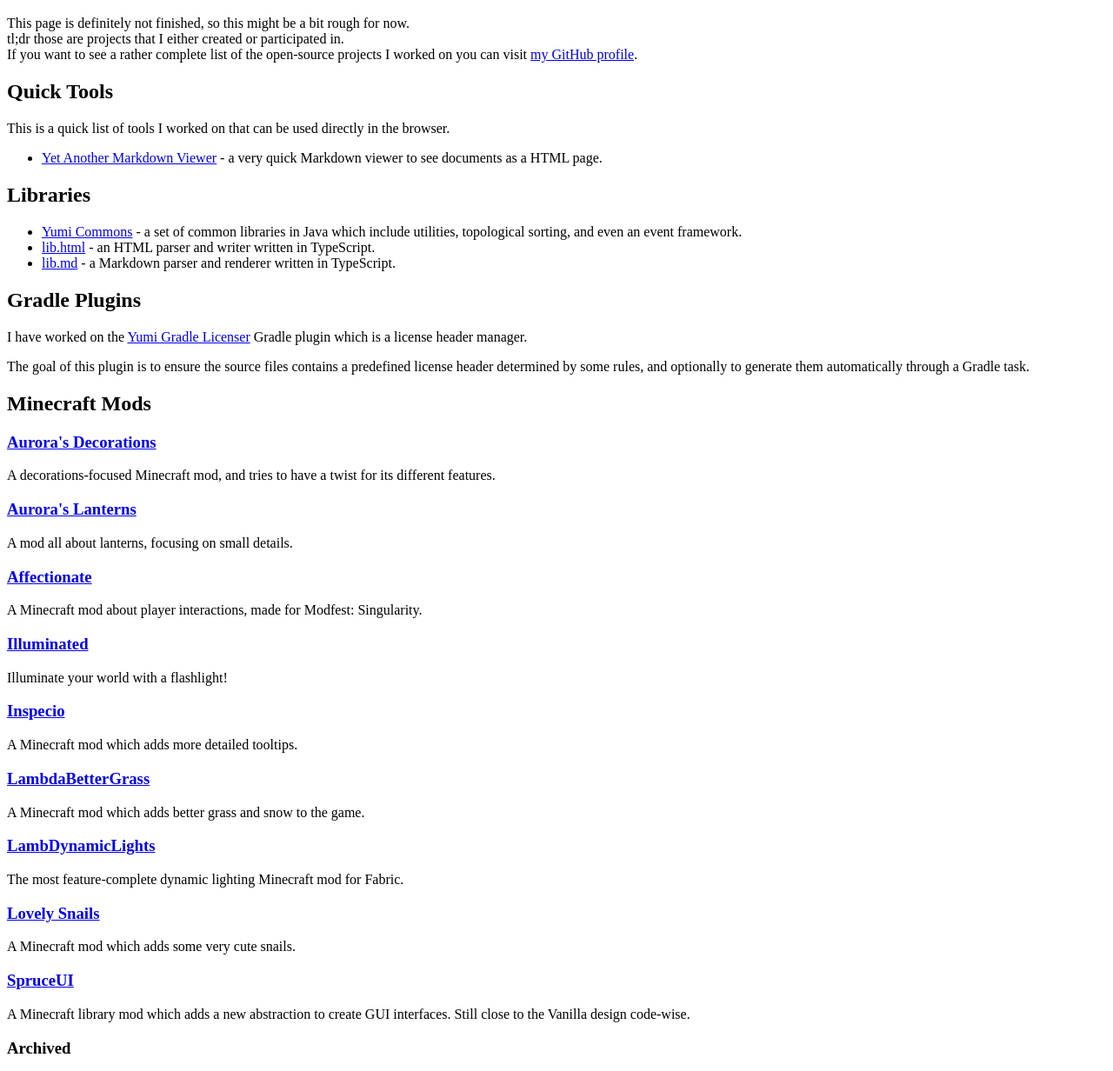
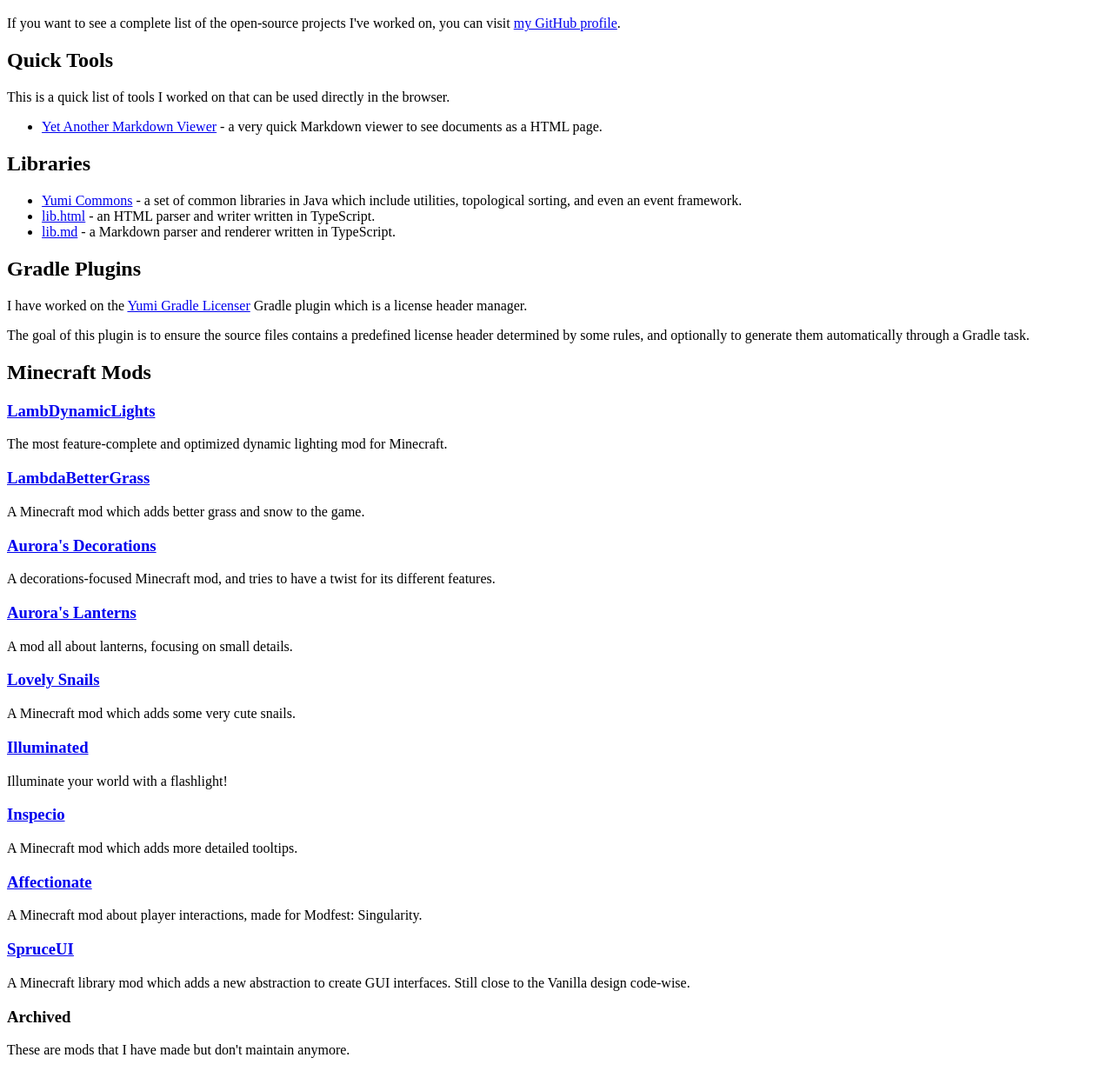
Before and after one commit to LambdAurora/lambdaurora.github.io, a plain HTML site: page src/views/projects/index.html in a window 1280 px wide. Shown: the part 48-1280 px from the top of the page at 87% size. Drawn offline with Linux system fonts and the light colour scheme.

Commit message:
Update some wording, and LDL's branch.

```diff
--- a/src/views/projects/index.html
+++ b/src/views/projects/index.html
@@ -11,11 +11,7 @@
 			<h1>Projects</h1>
 
 			<p>
-				This page is definitely not finished, so this might be a bit rough for now.
-				<br />
-				tl;dr those are projects that I either created or participated in.
-				<br />
-				If you want to see a rather complete list of the open-source projects I worked on
+				If you want to see a complete list of the open-source projects I've worked on,
 				you can visit <a href="https://github.com/LambdAurora?tab=repositories">my GitHub profile</a>.
 			</p>
 
@@ -54,6 +50,20 @@
 
 				<div class="ls_card_board">
 					<project_card
+									href="/projects/lambdynamiclights"
+									source="https://github.com/LambdAurora/LambDynamicLights"
+									thumbnail="https://github.com/LambdAurora/LambDynamicLights/raw/1.21.8/assets/fox_holding.png" thumbnail_darken="25">
+						<h3><a href="/projects/lambdynamiclights">LambDynamicLights</a></h3>
+						<span>The most feature-complete and optimized dynamic lighting mod for Minecraft.</span>
+					</project_card>
+					<project_card
+									href="/projects/lambdabettergrass"
+									source="https://github.com/LambdAurora/LambdaBetterGrass"
+									thumbnail="https://raw.githubusercontent.com/LambdAurora/LambdaBetterGrass/1.21.8/assets/pack.png" thumbnail_darken="25">
+						<h3><a href="/projects/lambdabettergrass">LambdaBetterGrass</a></h3>
+						<span>A Minecraft mod which adds better grass and snow to the game.</span>
+					</project_card>
+					<project_card
 									href="/AurorasDecorations"
 									source="https://github.com/LambdAurora/AurorasDecorations"
 									logo="https://lambdaurora.dev/AurorasDecorations/icon.png" logo_pixelated>
@@ -68,11 +78,11 @@
 						<span>A mod all about lanterns, focusing on small details.</span>
 					</project_card>
 					<project_card
-									href="/projects/affectionate"
-									source="https://github.com/LambdAurora/affectionate"
-									thumbnail="/images/projects/affectionate/affectionate.png" thumbnail_darken="25">
-						<h3><a href="/projects/affectionate">Affectionate</a></h3>
-						<span>A Minecraft mod about player interactions, made for Modfest: Singularity.</span>
+									href="https://modrinth.com/mod/lovely_snails"
+									source="https://github.com/LambdAurora/lovely_snails"
+									thumbnail="https://raw.githubusercontent.com/LambdAurora/lovely_snails/1.17/images/small_snails.png" thumbnail_darken="none">
+						<h3><a href="https://modrinth.com/mod/lovely_snails">Lovely Snails</a></h3>
+						<span>A Minecraft mod which adds some very cute snails.</span>
 					</project_card>
 					<project_card
 									href="https://modrinth.com/mod/illuminated"
@@ -89,25 +99,11 @@
 						A Minecraft mod which adds more detailed tooltips.
 					</project_card>
 					<project_card
-									href="/projects/lambdabettergrass"
-									source="https://github.com/LambdAurora/LambdaBetterGrass"
-									thumbnail="https://raw.githubusercontent.com/LambdAurora/LambdaBetterGrass/1.21.8/assets/pack.png" thumbnail_darken="25">
-						<h3><a href="/projects/lambdabettergrass">LambdaBetterGrass</a></h3>
-						<span>A Minecraft mod which adds better grass and snow to the game.</span>
-					</project_card>
-					<project_card
-									href="/projects/lambdynamiclights"
-									source="https://github.com/LambdAurora/LambDynamicLights"
-									thumbnail="https://github.com/LambdAurora/LambDynamicLights/raw/1.21.8/assets/fox_holding.png" thumbnail_darken="25">
-						<h3><a href="/projects/lambdynamiclights">LambDynamicLights</a></h3>
-						<span>The most feature-complete dynamic lighting Minecraft mod for Fabric.</span>
-					</project_card>
-					<project_card
-									href="https://modrinth.com/mod/lovely_snails"
-									source="https://github.com/LambdAurora/lovely_snails"
-									thumbnail="https://raw.githubusercontent.com/LambdAurora/lovely_snails/1.17/images/small_snails.png" thumbnail_darken="none">
-						<h3><a href="https://modrinth.com/mod/lovely_snails">Lovely Snails</a></h3>
-						<span>A Minecraft mod which adds some very cute snails.</span>
+									href="/projects/affectionate"
+									source="https://github.com/LambdAurora/affectionate"
+									thumbnail="/images/projects/affectionate/affectionate.png" thumbnail_darken="25">
+						<h3><a href="/projects/affectionate">Affectionate</a></h3>
+						<span>A Minecraft mod about player interactions, made for Modfest: Singularity.</span>
 					</project_card>
 					<project_card
 									source="https://github.com/LambdAurora/SpruceUI">
```
Also changed, not shown: src/views/index.html (+1 -1 lines), 2 other files.
